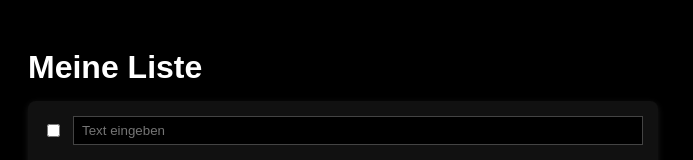
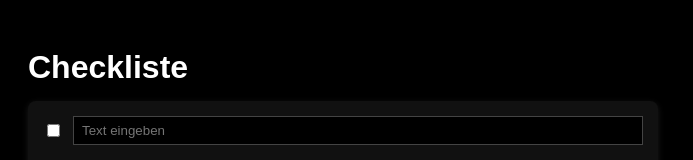
Before and after one commit to Neko23234/x9f3k-private-app, a plain HTML site: page index.html in a window 1280 px wide. Shown: the top 160 px of the page, without its empty margins (0-693 px from the left). Drawn offline with Linux system fonts and the light colour scheme.

Commit message:
index.html

```diff
--- a/index.html
+++ b/index.html
@@ -50,7 +50,7 @@ button {
 
   </style>
 </head>
-<body><h1>Meine Liste</h1><div class="list" id="list">
+<body><h1>Checkliste</h1><div class="list" id="list">
   <div class="item">
     <input type="checkbox">
     <input type="text" placeholder="Text eingeben">
```
